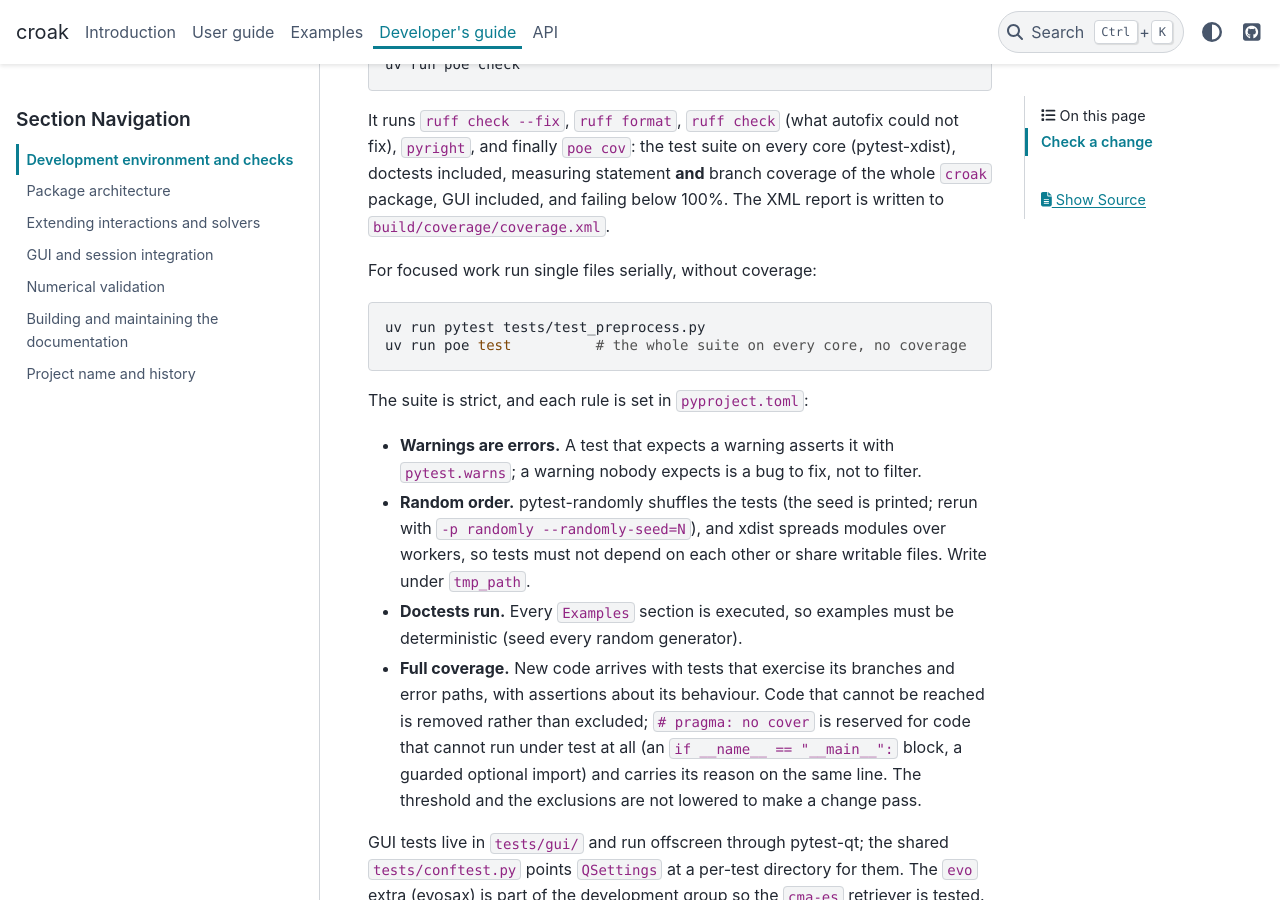
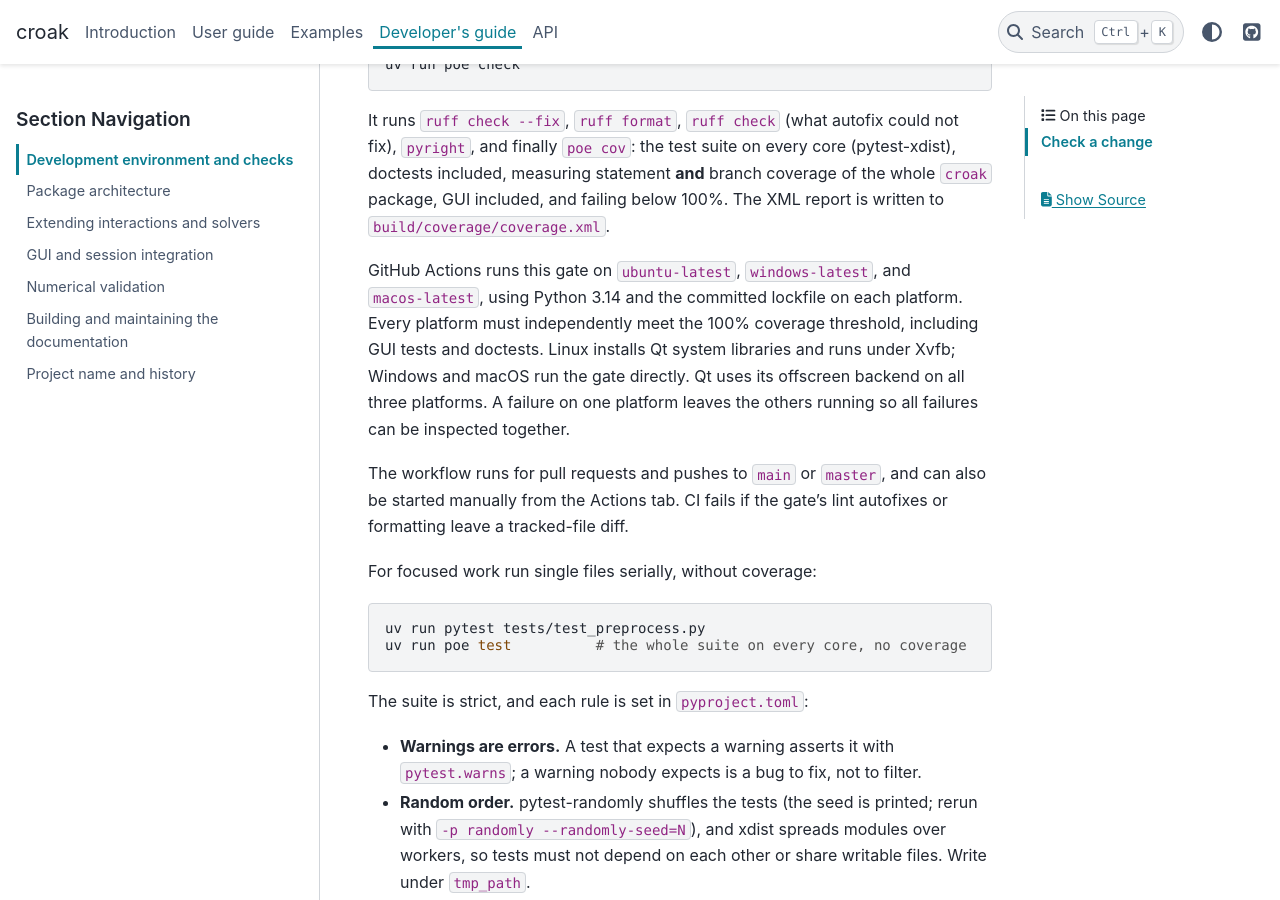
Before and after one commit to LupoLab/croak, a Sphinx documentation site: the page built from docs/developer_guide/environment.md, in a window 1280 px wide and 900 px high, scrolled down 629 px. Built offline with Sphinx 7.4.7 and the PyData theme 0.15.4, drawn with Linux system fonts in a browser that asks for light colours.

Commit message:
Run the full CI gate on Linux, Windows and macOS

```diff
--- a/docs/developer_guide/environment.md
+++ b/docs/developer_guide/environment.md
@@ -26,6 +26,18 @@ fix), `pyright`, and finally `poe cov`: the test suite on every core
 (pytest-xdist), doctests included, measuring statement **and** branch coverage
 of the whole `croak` package, GUI included, and failing below 100%. The XML
 report is written to `build/coverage/coverage.xml`.
+
+GitHub Actions runs this gate on `ubuntu-latest`, `windows-latest`, and
+`macos-latest`, using Python 3.14 and the committed lockfile on each platform.
+Every platform must independently meet the 100% coverage threshold, including
+GUI tests and doctests. Linux installs Qt system libraries and runs under Xvfb;
+Windows and macOS run the gate directly. Qt uses its offscreen backend on all
+three platforms. A failure on one platform leaves the others running so all
+failures can be inspected together.
+
+The workflow runs for pull requests and pushes to `main` or `master`, and can
+also be started manually from the Actions tab. CI fails if the gate's lint
+autofixes or formatting leave a tracked-file diff.
 
 For focused work run single files serially, without coverage:
 
```
Also changed, not shown: AGENTS.md (+2 -1 lines), CHANGELOG.md (+8 -0 lines), 1 other file.
